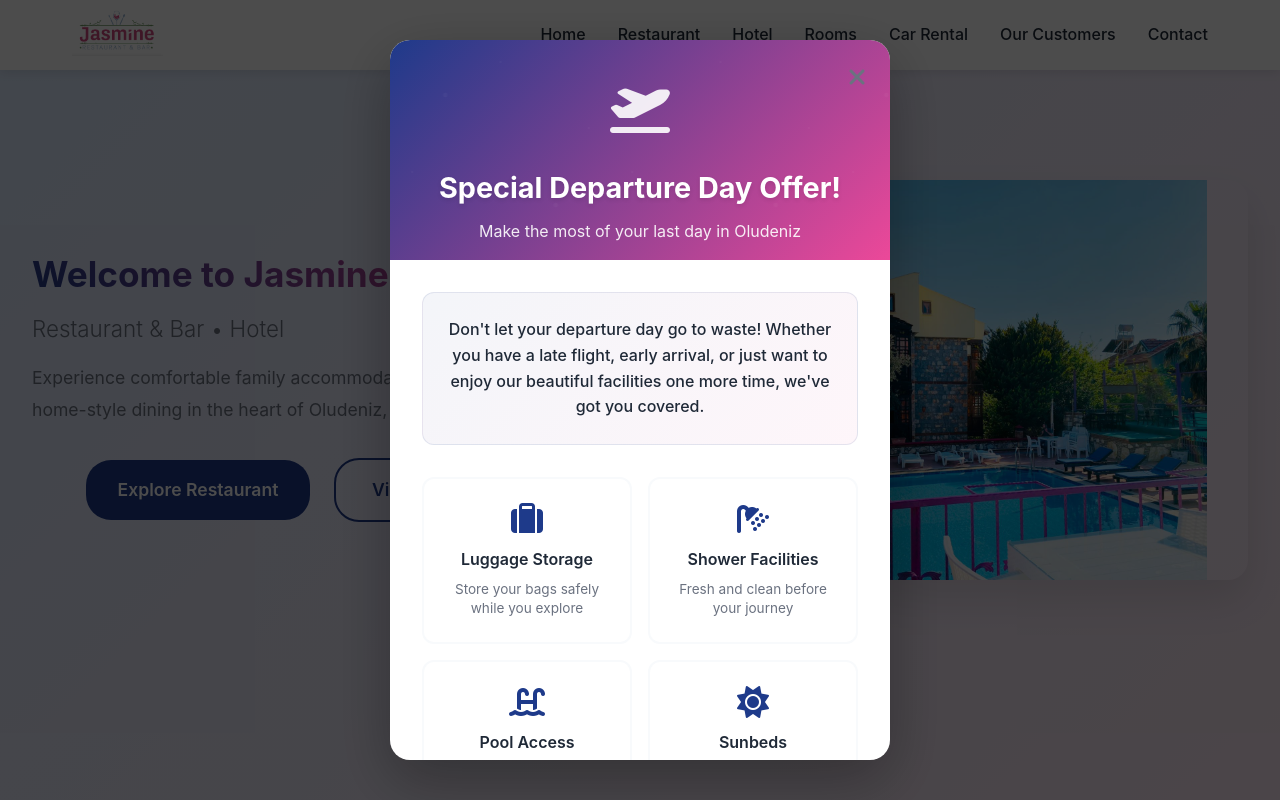
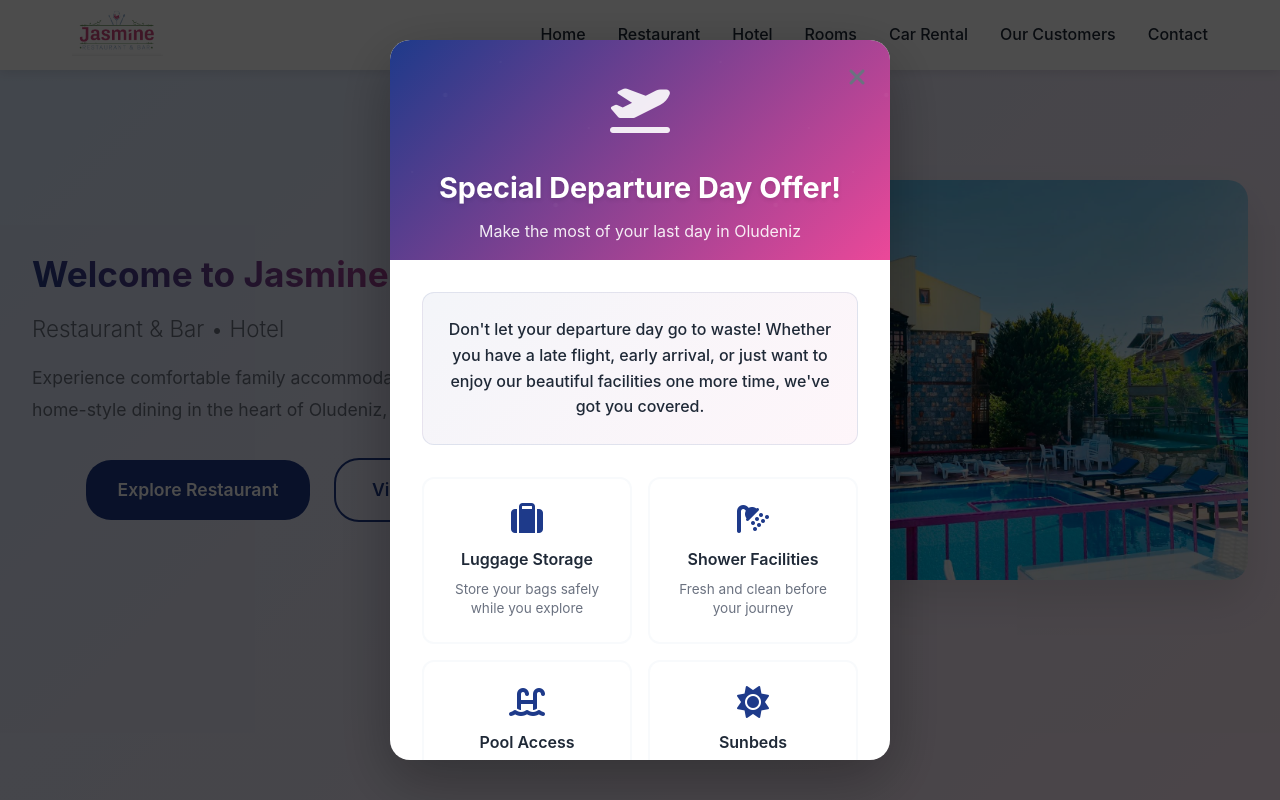
Before and after one commit to Silcfcr/JasmineOludeniz, a React (Create React App) app: page / in a window 1280 px wide. Shown: the top 800 px of the page. Built offline with nearby package versions, Linux system fonts and the light colour scheme.

Commit message:
Change all images back to object-fit: cover to fill entire container space

```diff
--- a/src/App.css
+++ b/src/App.css
@@ -251,7 +251,7 @@ body {
 .hero-image img {
     width: 100%;
     height: 600px;
-    object-fit: contain;
+    object-fit: cover;
     border-radius: 20px;
     box-shadow: 0 20px 40px rgba(0, 0, 0, 0.1);
 }
@@ -603,7 +603,7 @@ section:first-of-type {
 .hotel-image img {
     width: 100%;
     height: 400px;
-    object-fit: contain;
+    object-fit: cover;
     border-radius: 15px;
 }
 
@@ -1088,7 +1088,7 @@ section:first-of-type {
 .gallery-item img {
     width: 100%;
     height: 100%;
-    object-fit: contain;
+    object-fit: cover;
     transition: transform 0.3s ease;
 }
 
@@ -2524,7 +2524,7 @@ section:first-of-type {
 .car-rental-image img {
     width: 100%;
     height: 400px;
-    object-fit: contain;
+    object-fit: cover;
     transition: transform 0.3s ease;
 }
 
```
